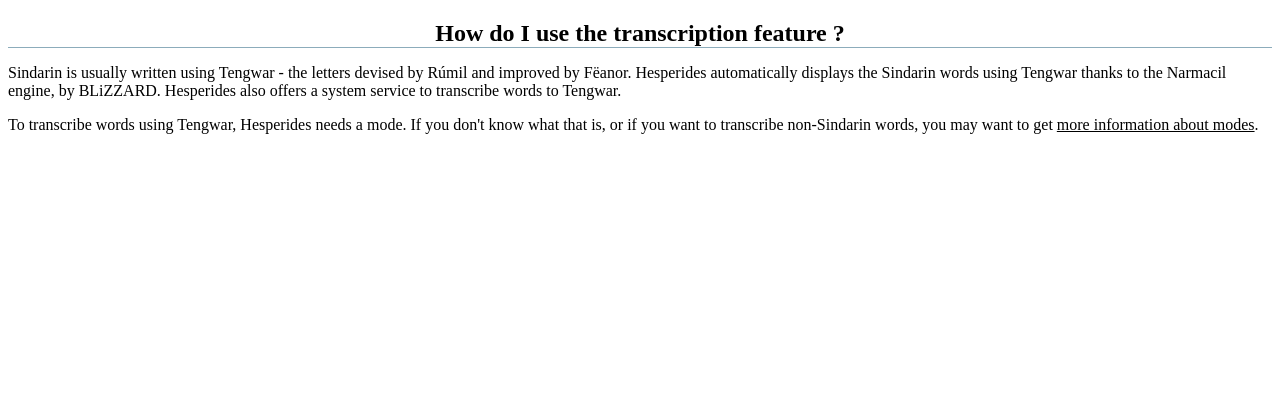
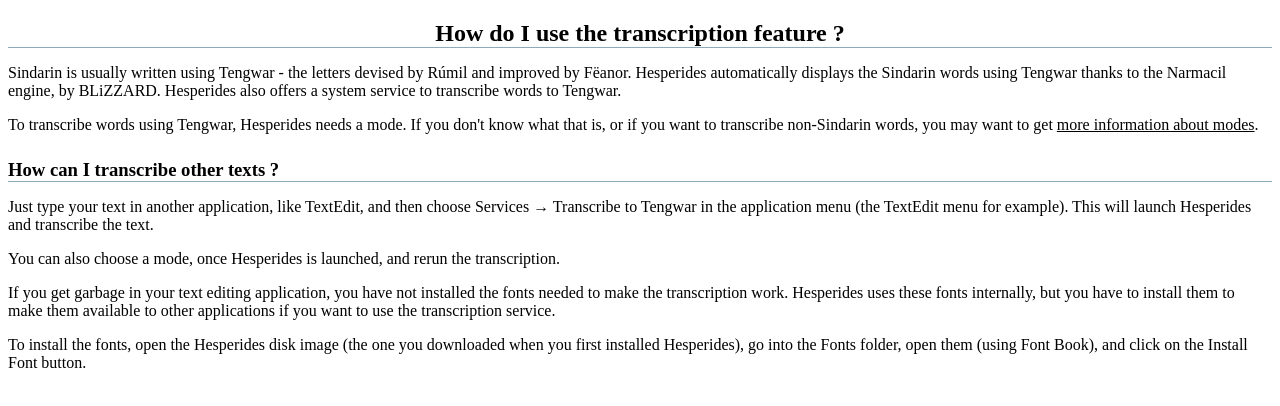
Before and after one commit to thomasdeniau/Hesperides, a plain HTML site: page Hesperides Help/transcription.html in a window 1280 px wide. Drawn offline with Linux system fonts and the light colour scheme.

Commit message:
bumped version to 1.1 - branch created fixed auto-update added help about the transcription sys service
git-svn-id: https://svn.berlios.de/svnroot/repos/hesperides/trunk@8 0d210f19-44df-0310-91b7-dfbd79fdec02

```diff
--- a/Hesperides Help/transcription.html
+++ b/Hesperides Help/transcription.html
@@ -26,5 +26,27 @@
 non-Sindarin words, you may want to get <a href="modes.html">more information about modes</a>.
 </p>
 
+<h2>How can I transcribe other texts ?</h2>
+
+<p>Just type your text in another application, like TextEdit, and then choose
+Services &#8594; Transcribe to Tengwar in the application menu (the TextEdit
+menu for example). This will launch Hesperides and transcribe the text.
+</p>
+
+<p>
+You can also choose a mode, once Hesperides is launched, and rerun the
+transcription.
+</p>
+<p>
+If you get garbage in your text editing application, you have not installed
+the fonts needed to make the transcription work. Hesperides uses these
+fonts internally, but you have to install them to make them available to other
+applications if you want to use the transcription service.
+</p>
+<p>
+To install the fonts, open the Hesperides disk image (the one you downloaded
+when you first installed Hesperides), go into the Fonts folder, open them
+(using Font Book), and click on the Install Font button.
+</p>
 </body>
 </html>
```
Also changed, not shown: 8 other files.
